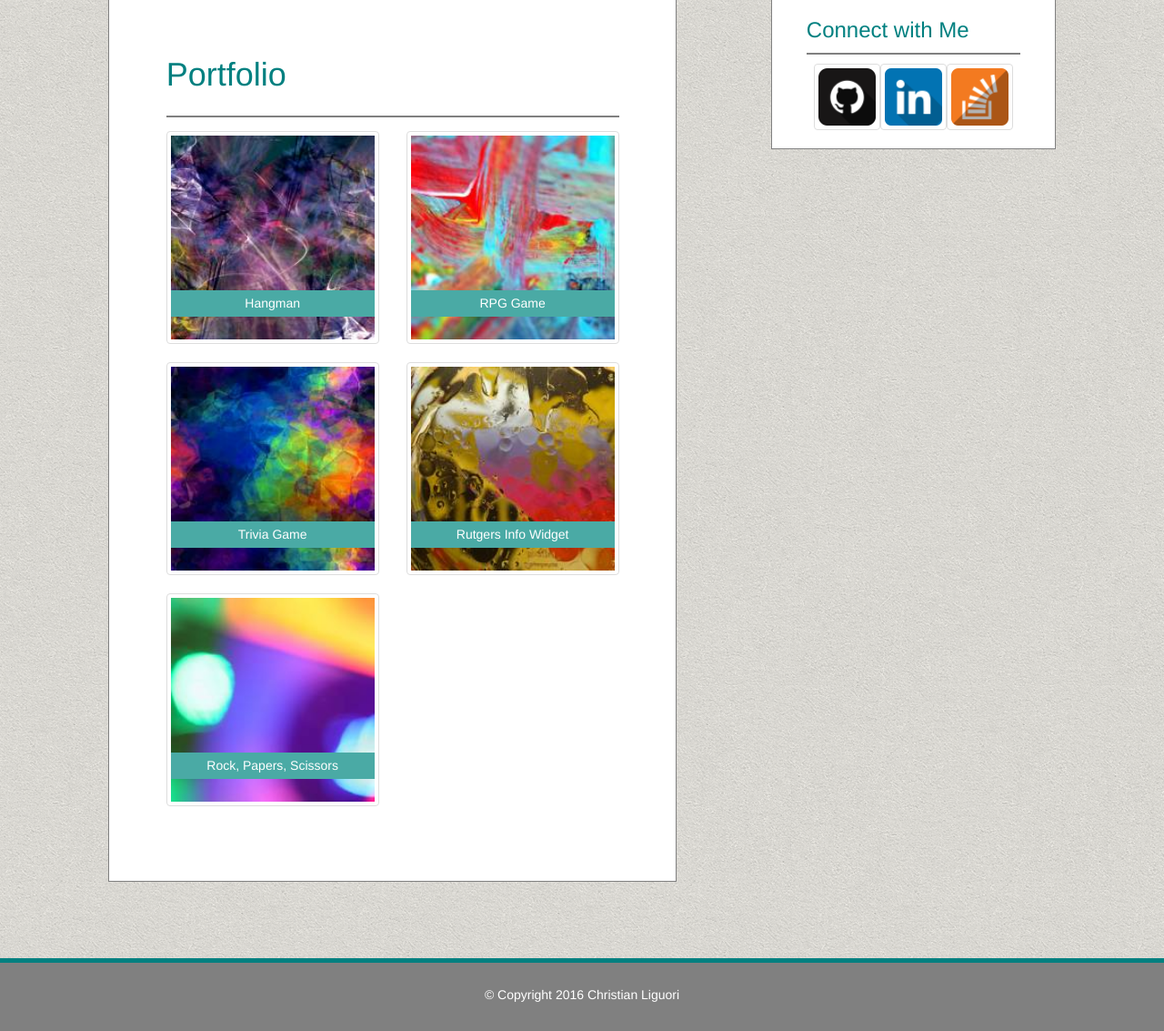
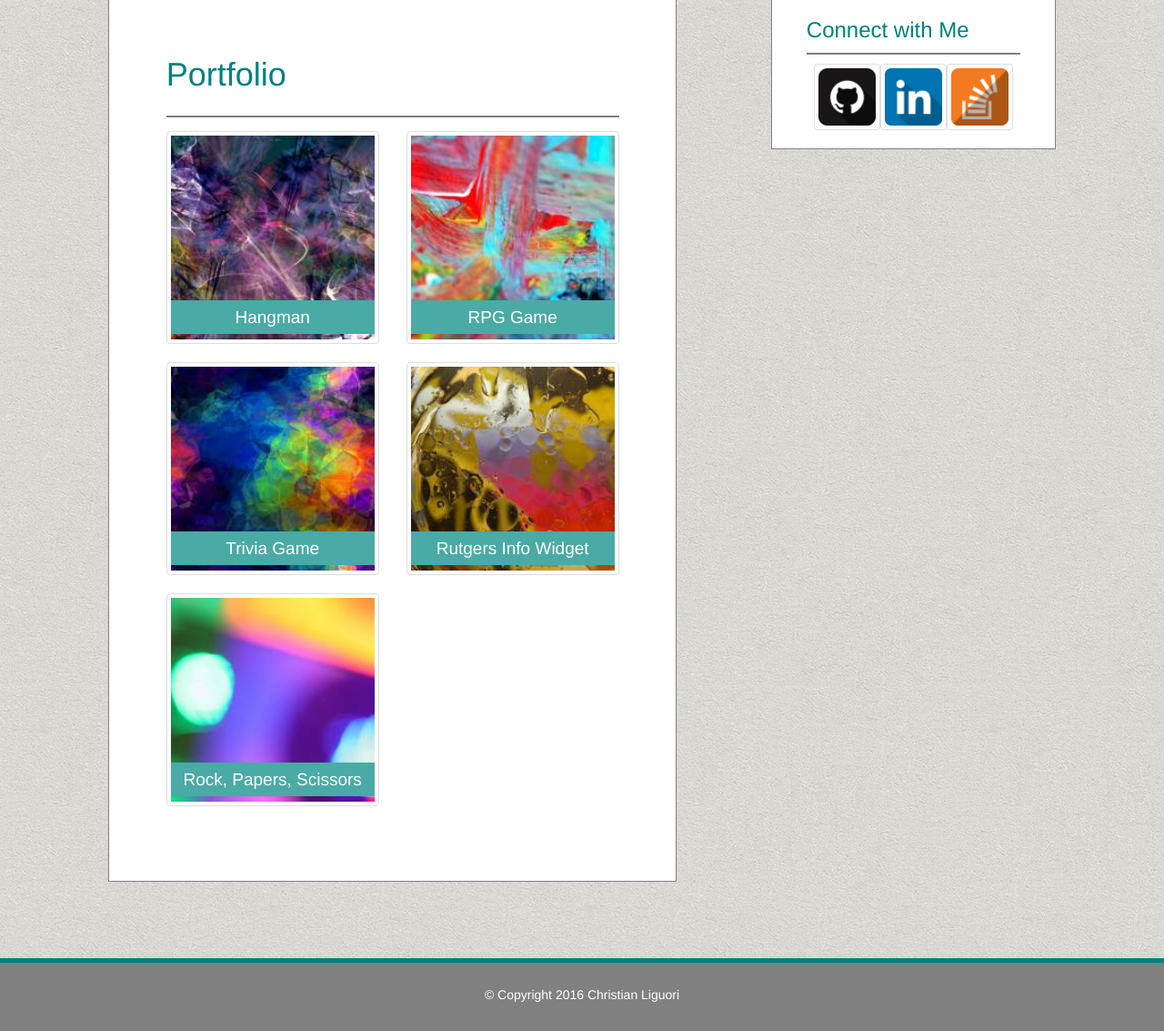
Before and after one commit to cl2112/Bootstrap-Portfolio, a PHP site: page /portfolio.html in a window 1280 px wide. Shown: the part 100-1233 px from the top of the page at 91% size. Run offline with PHP 8.4, Linux system fonts and the light colour scheme.

Commit message:
changed the span styling on the thumbnails on portfolio.html

```diff
--- a/style.css
+++ b/style.css
@@ -96,7 +96,7 @@ body {
 }
 .portPic span {
 	position: absolute;
-    top: 75%;
+    top: 80%;
     left: 0%;
     width: calc(100% - 8px);
     padding: 2%;
@@ -104,6 +104,7 @@ body {
     color: white;
     background-color: #4aaaa5;
     text-align: center;
+    font-size: 19px;
 }
 .contactContent {
 	margin: 2% 0;
```
